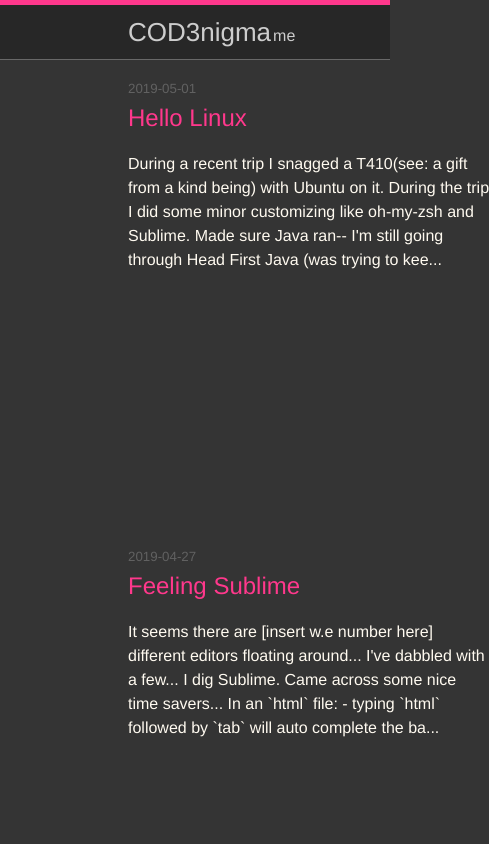
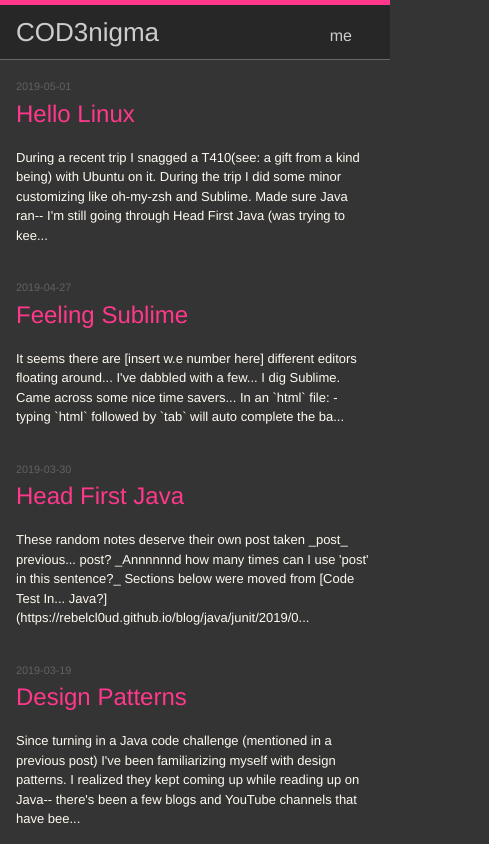
Before and after one commit to rebelcl0ud/bl0g, a Next.js app: page / in a window 390 px wide. Shown: the top 844 px of the page, 489 px wide, since content can reach past the window. Built offline with nearby package versions, Linux system fonts and the light colour scheme.

Commit message:
update style/mobile

```diff
--- a/shared/layout.module.css
+++ b/shared/layout.module.css
@@ -4,3 +4,9 @@
     margin: 0 7rem;
     color: #cdcdcd;
 }
+
+@media only screen and (max-width: 650px) {
+    .container {
+        margin: 0;
+    }
+}
--- a/styles/Home.module.css
+++ b/styles/Home.module.css
@@ -173,3 +173,27 @@
     height: 1em;
     margin-left: 0.5rem;
 }
+
+@media only screen and (max-width: 650px) {
+    .main {
+        margin: 0 1rem;
+    }
+
+    .siteInfo {
+        margin: 0;
+    }
+
+    .footerInfo {
+        margin: 0 1rem;
+    }
+
+    .card {
+        margin: 1rem 0;
+        font-size: small;
+    }
+
+    .card code {
+        white-space: pre-wrap;
+        font-size: 10px;
+    }
+}
--- a/styles/globals.css
+++ b/styles/globals.css
@@ -28,3 +28,7 @@ a:hover {
 * {
     box-sizing: border-box;
 }
+
+pre, code {
+    white-space: pre-wrap;
+}
```
Also changed, not shown: shared/layout.js (+8 -8 lines). Lines whose indentation alone changed are shown as unchanged.
